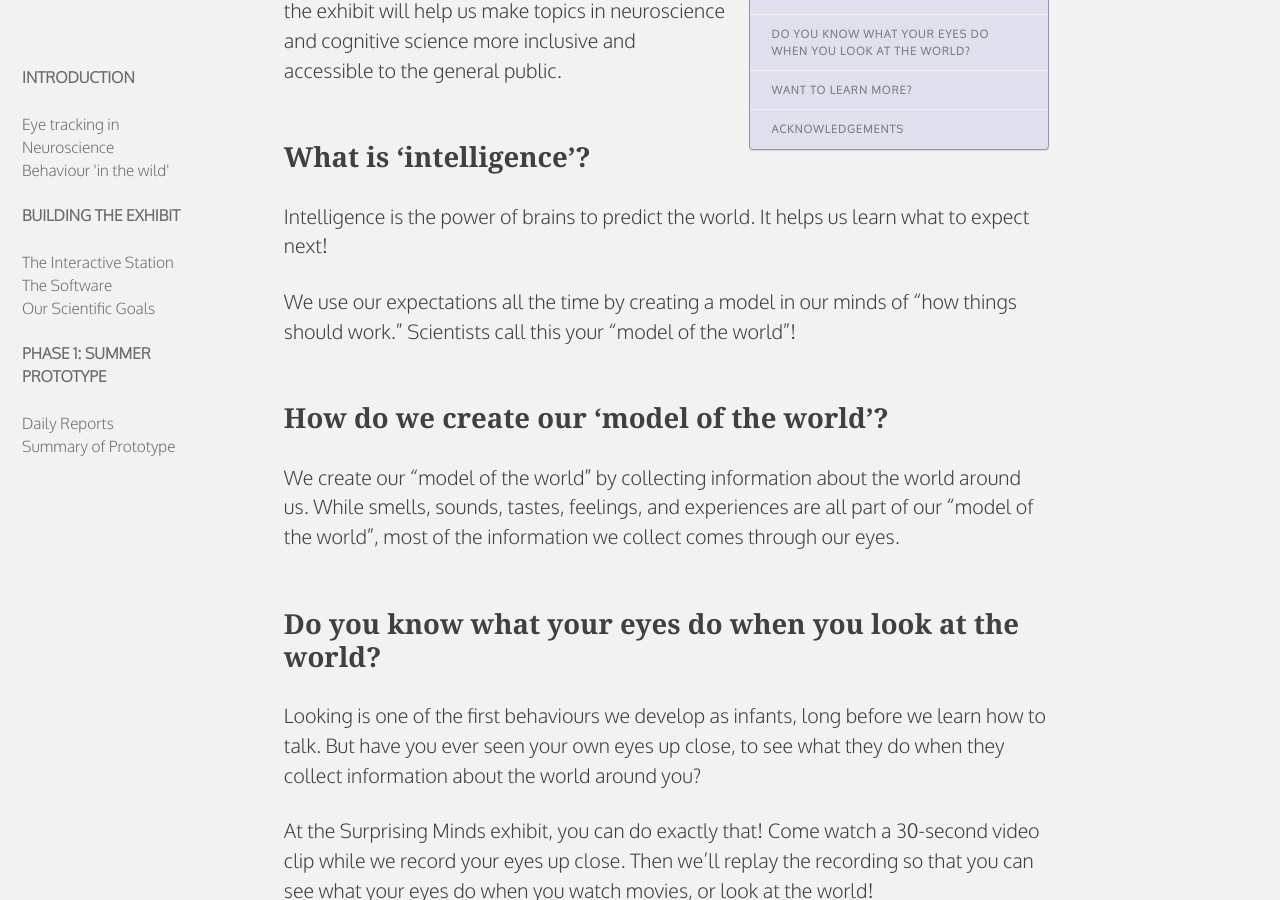
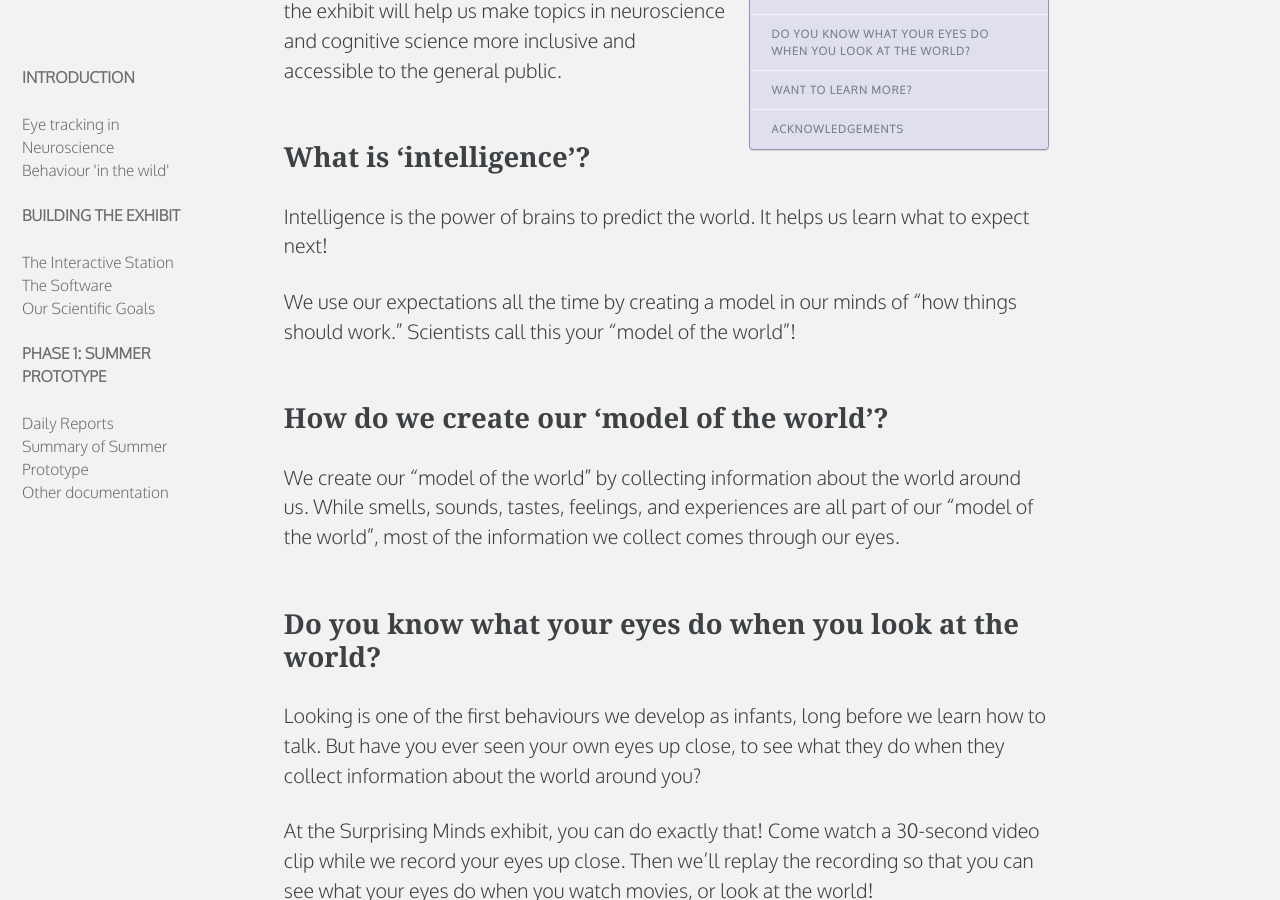
Before and after one commit to everymind/SurprisingMinds, a Jekyll site: the page built from index.md, in a window 1280 px wide and 900 px high, scrolled down 1009 px. Built offline with Jekyll 4.4.1, drawn with Linux system fonts in a browser that asks for light colours; some web fonts are replaced.

Commit message:
Update navigation.yml

```diff
--- a/_data/navigation.yml
+++ b/_data/navigation.yml
@@ -32,5 +32,7 @@ docs:
     children:
       - title: "Daily Reports"
         url: /blog/#daily-report
-      - title: "Summary of Prototype"
+      - title: "Summary of Summer Prototype"
         url: /documentation/summary-of-summer-prototype/
+      - title: "Other documentation"
+        url: /blog/#documentation
```
